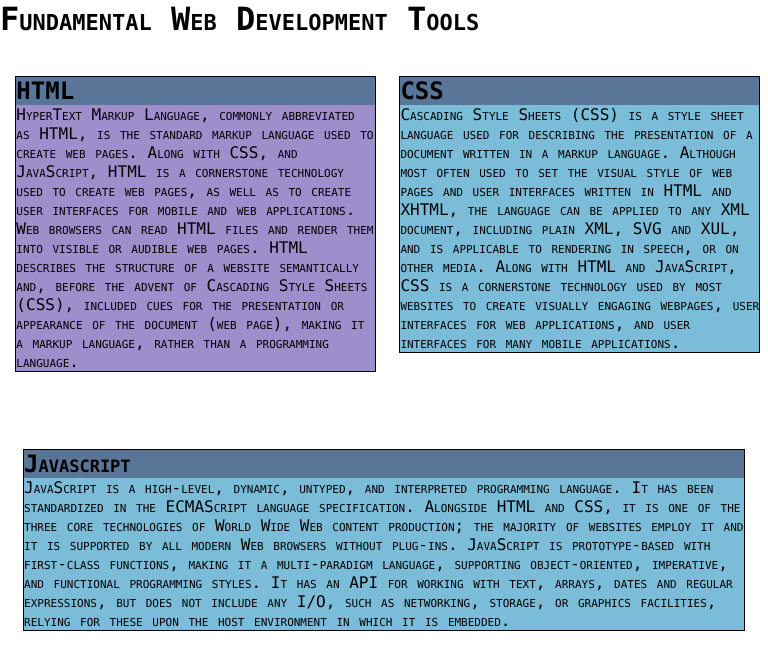
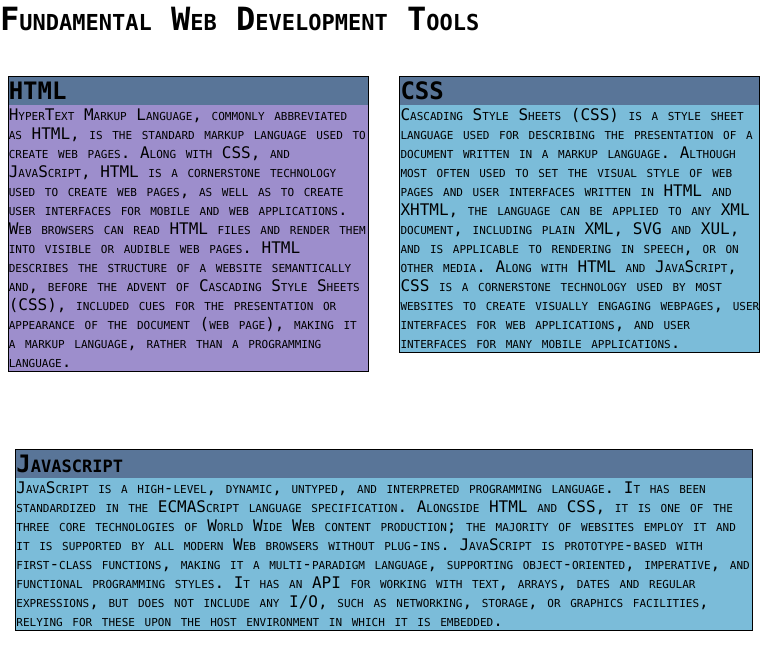
Before and after one commit to rgodinez/rgodinez.github.io, a Jekyll site: the page coursera/module2/index.html, which Jekyll copies as it is, in a window 768 px wide. Shown: the top 670 px of the page. Built offline with Jekyll 4.4.1, drawn with Linux system fonts in a browser that asks for light colours.

Commit message:
please baby jesus tablet

```diff
--- a/coursera/module2/index.html
+++ b/coursera/module2/index.html
@@ -77,7 +77,7 @@ p {
   #section1 {
    width: 47%;
    float: left;
-   margin: 5% 1% 5% 2%;
+   margin: 5% 2% 5% 1%;
   }
 
   #section2 {
@@ -88,8 +88,8 @@ p {
 
   #section3 {
     float: left;
-    width: 94%;
-    margin: 5% 3%;
+    width: 96%;
+    margin: 5% 2%;
   }
 }
 
```
